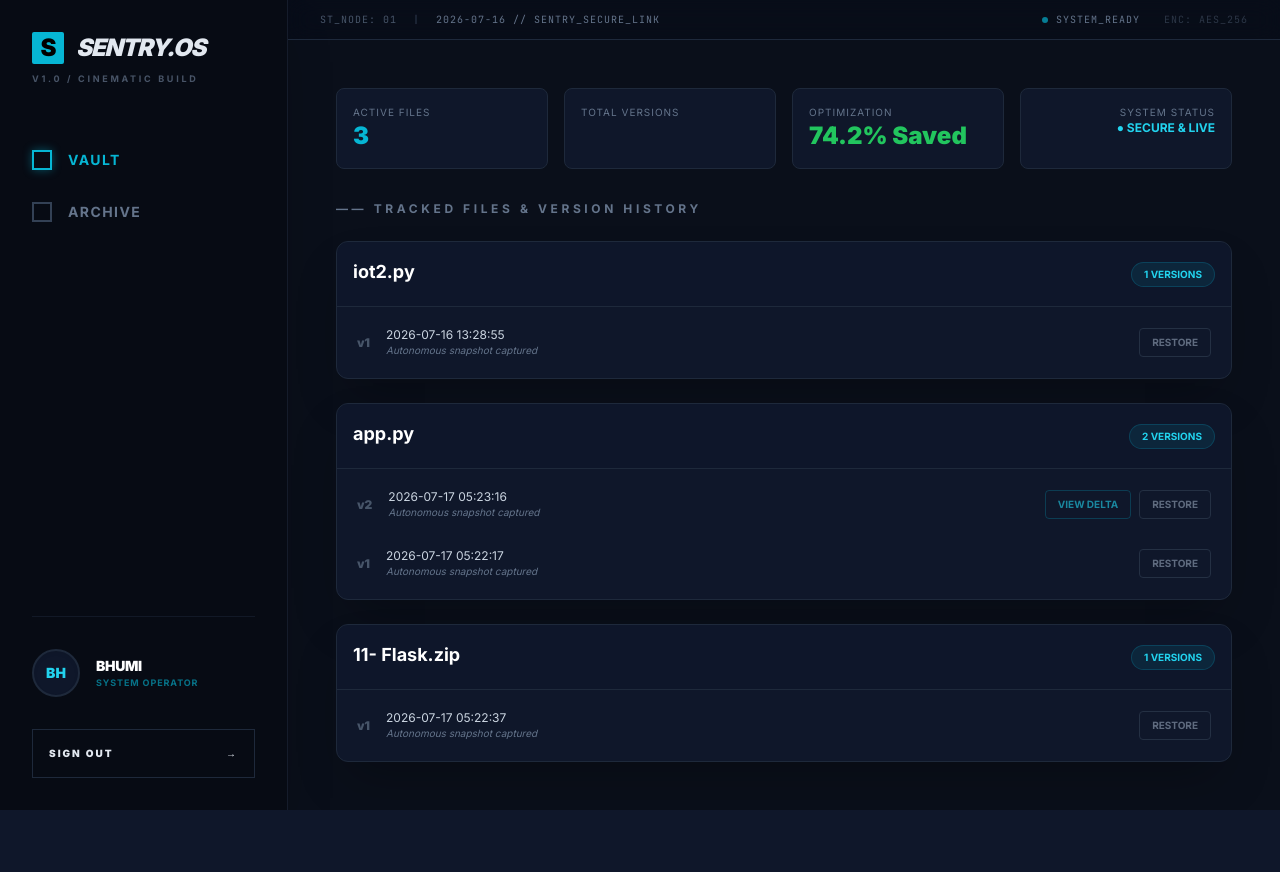
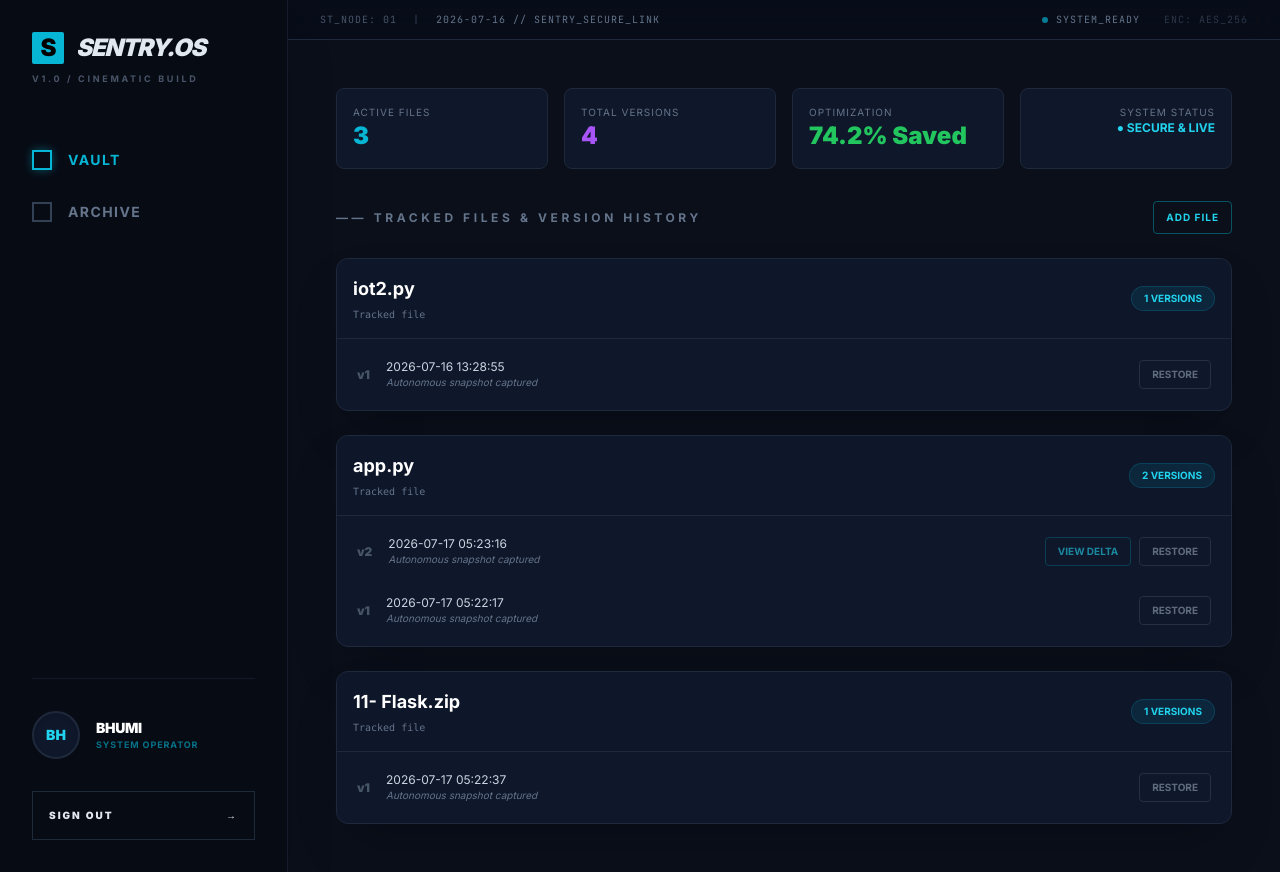
Before and after one commit to BhumiShah265/SMART-FILE-VERSION-TRACKER, a Flask app: page /dashboard in a window 1280 px wide. Before the commit the page ends 810 px from the top, so only its background shows below. Run offline with Flask 3, Linux system fonts and the light colour scheme; a user stored in the database is signed in; data comes from the database, SQL or seed files in the repository; some libraries are stand-ins or nearby versions.

Commit message:
Connect dashboard file uploads
Co-authored-by: Copilot App <223556219+Copilot@users.noreply.github.com>

```diff
--- a/app.py
+++ b/app.py
@@ -216,4 +216,4 @@ def view_diff(v1_id, v2_id):
 if __name__ == '__main__':
     with app.app_context():
         db.create_all()
-    app.run(debug=True, port=5000)
+    app.run(debug=True, port=3000)
--- a/templates/dashboard.html
+++ b/templates/dashboard.html
@@ -8,7 +8,7 @@
     </div>
     <div class="card-glass p-4 rounded-lg border border-slate-800">
         <p class="text-[10px] text-slate-500 uppercase tracking-widest">Total Versions</p>
-        <h3 class="text-2xl font-black text-purple-500">{{ total_versions_count }}</h3>
+        <h3 class="text-2xl font-black text-purple-500">{{ total_v }}</h3>
     </div>
     <div class="card-glass p-4 rounded-lg border border-slate-800">
         <p class="text-[10px] text-slate-500 uppercase tracking-widest">Optimization</p>
@@ -20,7 +20,15 @@
     </div>
 </div>
 
-<h2 class="text-xs font-bold text-slate-500 mb-6 uppercase tracking-[0.3em]">—— Tracked Files & Version History</h2>
+<div class="flex items-center justify-between mb-6">
+    <h2 class="text-xs font-bold text-slate-500 uppercase tracking-[0.3em]">—— Tracked Files & Version History</h2>
+    <form action="{{ url_for('upload_file') }}" method="post" enctype="multipart/form-data" class="flex items-center gap-2">
+        <label for="file-upload" class="cursor-pointer text-[10px] font-bold border border-cyan-500/40 text-cyan-400 px-3 py-2 rounded hover:bg-cyan-500 hover:text-black transition uppercase tracking-widest">
+            Add File
+        </label>
+        <input id="file-upload" type="file" name="file" class="hidden" required onchange="this.form.submit()">
+    </form>
+</div>
 
 <div class="space-y-6">
     {% for file in files %}
@@ -29,7 +37,7 @@
         <div class="bg-slate-900/50 p-4 border-b border-slate-800 flex justify-between items-center">
             <div>
                 <h3 class="text-lg font-bold text-white mb-1">{{ file.filename }}</h3>
-                <p class="text-[10px] text-slate-500 font-mono">{{ file.path }}</p>
+                <p class="text-[10px] text-slate-500 font-mono">Tracked file</p>
             </div>
             <span class="bg-cyan-500/10 text-cyan-400 text-[10px] px-3 py-1 rounded-full border border-cyan-500/20 uppercase font-bold">
                 {{ file.versions|length }} Versions
@@ -44,7 +52,7 @@
                     <span class="text-xs font-black text-slate-600 group-hover:text-cyan-500 transition">v{{ version.version_number }}</span>
                     <div>
                         <p class="text-xs text-slate-300">{{ version.timestamp.strftime('%Y-%m-%d %H:%M:%S') }}</p>
-                        <p class="text-[10px] text-slate-500 italic">{{ version.change_summary or "Autonomous snapshot captured" }}</p>
+                        <p class="text-[10px] text-slate-500 italic">Autonomous snapshot captured</p>
                     </div>
                 </div>
 
```
